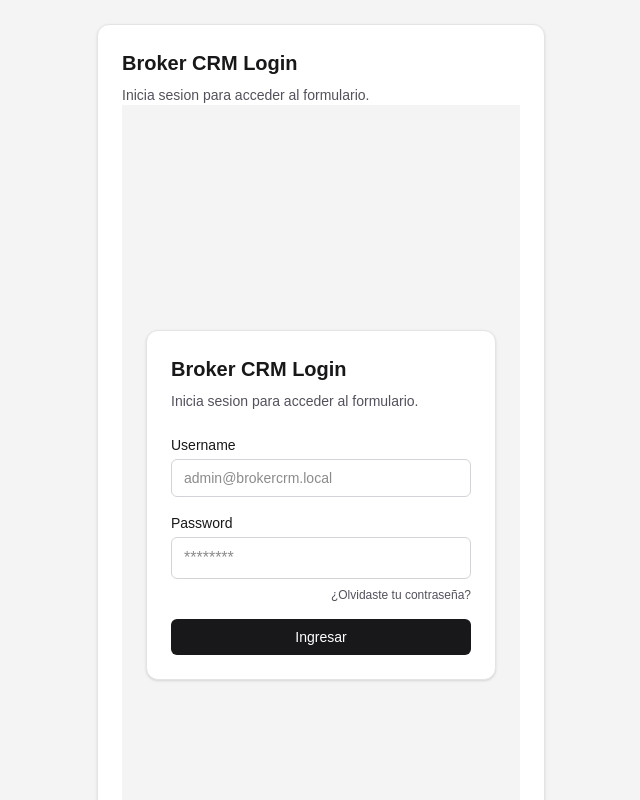
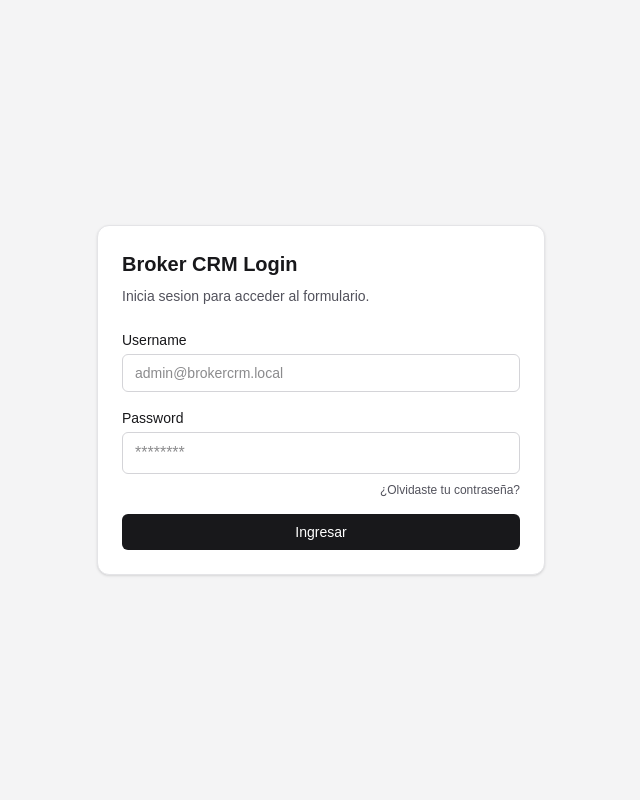
Before and after one commit to Edjhernandez/broker-crm-usa, a Next.js app: page /login in a window 1280 px wide. Shown: the top 800 px of the page, without its empty margins (319-959 px from the left). Built offline with nearby package versions, Linux system fonts and the light colour scheme.

Commit message:
Remove nested layout wrappers and duplicate headings from LoginForm
Co-authored-by: Edjhernandez <109191350+Edjhernandez@users.noreply.github.com>

```diff
--- a/src/app/login/LoginForm.tsx
+++ b/src/app/login/LoginForm.tsx
@@ -63,13 +63,7 @@ export default function LoginForm({ googleEnabled }: LoginFormProps) {
   };
 
   return (
-    <main className="flex min-h-screen items-center justify-center bg-zinc-100 p-6 text-zinc-900">
-      <section className="w-full max-w-md rounded-xl border border-zinc-200 bg-white p-6 shadow-sm">
-        <h1 className="text-xl font-semibold">Broker CRM Login</h1>
-        <p className="mt-2 text-sm text-zinc-600">
-          Inicia sesion para acceder al formulario.
-        </p>
-
+    <>
       <form onSubmit={handleSubmit} className="mt-6 space-y-4">
         <label className="flex flex-col gap-1 text-sm">
           Username
@@ -129,7 +123,6 @@ export default function LoginForm({ googleEnabled }: LoginFormProps) {
           Continuar con Google
         </button>
       ) : null}
-      </section>
-    </main>
+    </>
   );
 }
```
Lines whose indentation alone changed are shown as unchanged.
